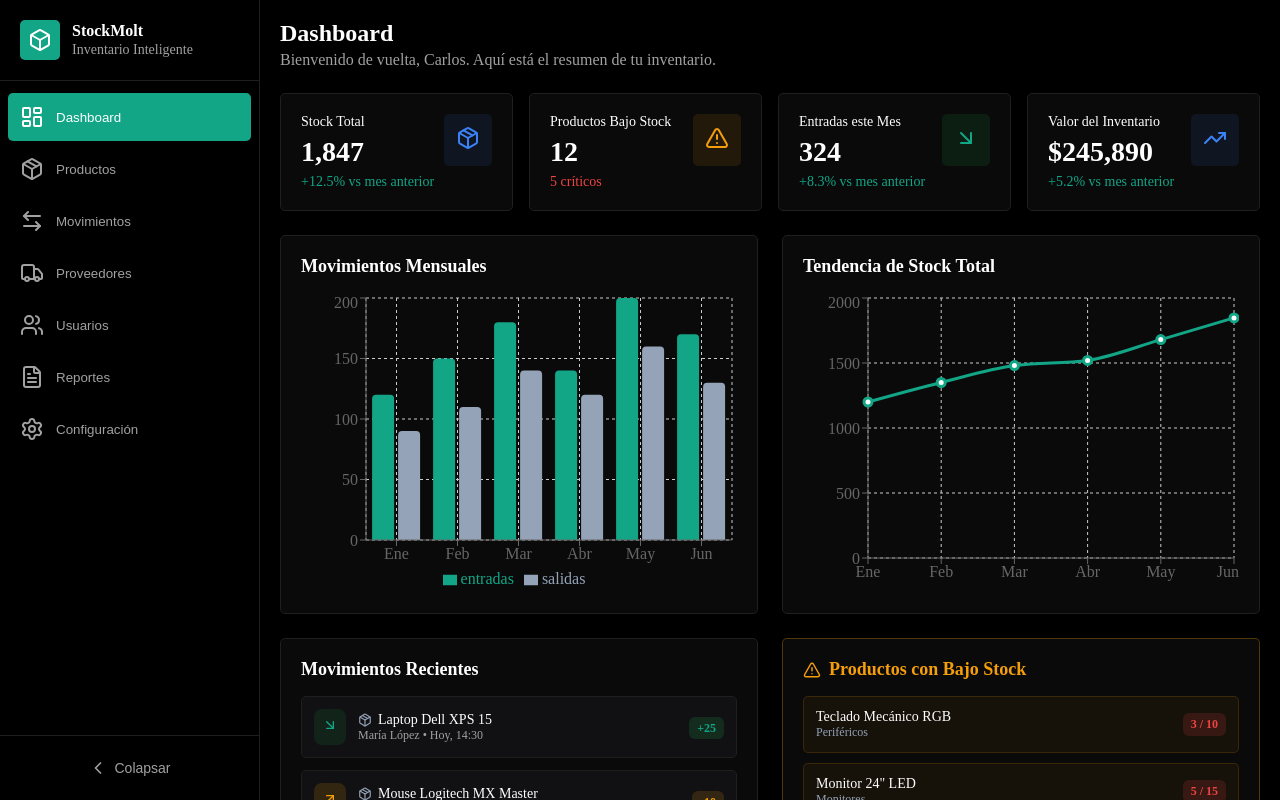
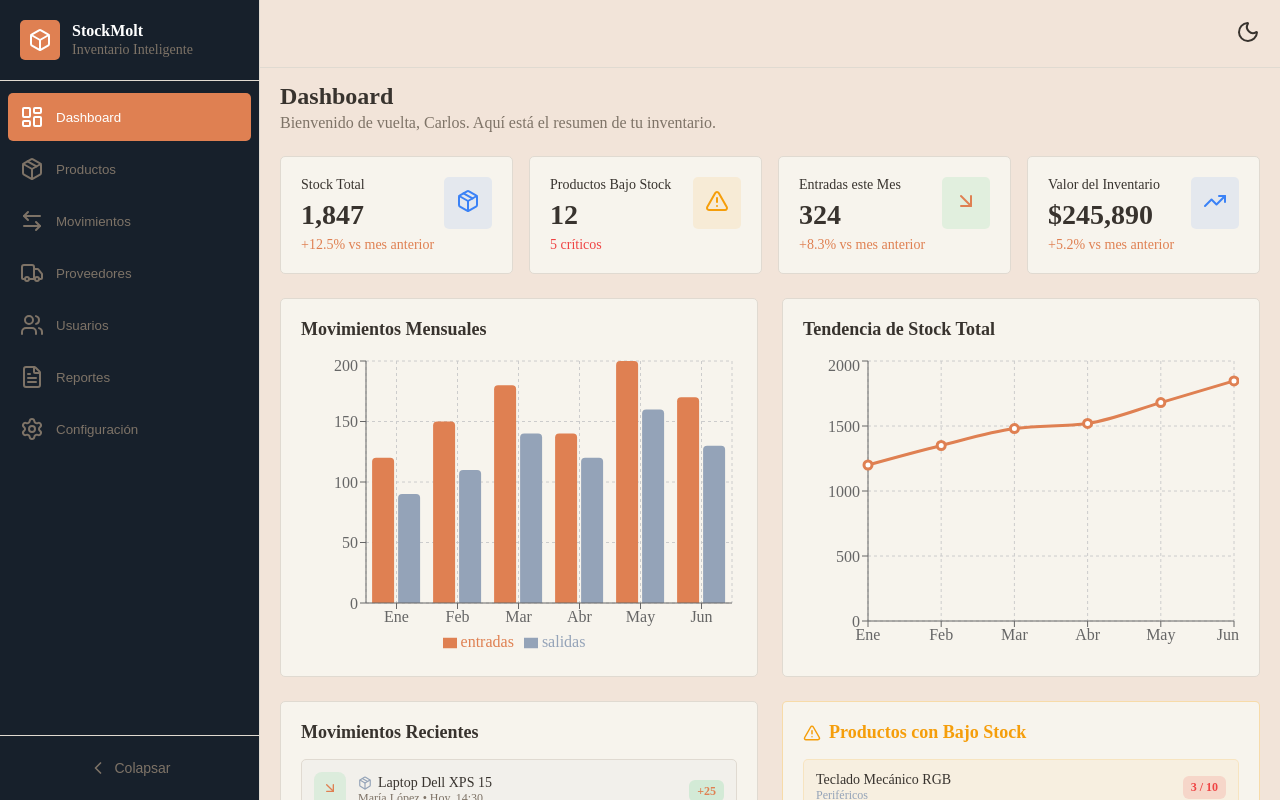
Before and after one commit to OrlandoTellez/stockmolt, a React (Vite) app in the folder dashboard/: page / in a window 1280 px wide. Shown: the top 800 px of the page. Built offline with nearby package versions, Linux system fonts and the light colour scheme.

Commit message:
feat: agregar modo claro y usando context alternar entre modo oscuro y claro

```diff
--- /dev/null
+++ b/dashboard/src/ThemeWrapper.tsx
@@ -0,0 +1,12 @@
+import { useEffect } from "react";
+import { useTheme } from "./context/ThemeContext";
+
+export const ThemeWrapper = ({ children }: { children: React.ReactNode }) => {
+  const { theme } = useTheme();
+
+  useEffect(() => {
+    document.body.setAttribute("data-theme", theme);
+  }, [theme]);
+
+  return <>{children}</>;
+};
--- /dev/null
+++ b/dashboard/src/components/common/IconTheme.module.css
@@ -0,0 +1,5 @@
+.buttonTheme {
+  border: none;
+  background-color: transparent;
+  cursor: pointer;
+}
--- /dev/null
+++ b/dashboard/src/components/common/IconTheme.tsx
@@ -0,0 +1,22 @@
+import styles from "./IconTheme.module.css";
+import { useTheme } from "@/context/ThemeContext";
+import { Moon, Sun } from "lucide-react";
+
+export const IconTheme = () => {
+  const { theme, toggleTheme } = useTheme();
+  return (
+    <>
+      <button onClick={toggleTheme} className={styles.buttonTheme}>
+        {theme === "light" ? (
+          <>
+            <Moon color="var(--font-color-title)" />
+          </>
+        ) : (
+          <>
+            <Sun color="var(--font-color-title)" />
+          </>
+        )}
+      </button>
+    </>
+  );
+};
--- a/dashboard/src/components/layout/DashboardLayout.module.css
+++ b/dashboard/src/components/layout/DashboardLayout.module.css
@@ -5,6 +5,7 @@
 
 .content {
   width: 100%;
+  padding-top: 63px;
 }
 
 .collapsed {
--- a/dashboard/src/components/layout/DashboardLayout.tsx
+++ b/dashboard/src/components/layout/DashboardLayout.tsx
@@ -1,6 +1,7 @@
 import { SideBar } from "./SideBar";
 import styles from "./DashboardLayout.module.css";
 import { useSideBarStore } from "@/store/sideBarStore";
+import { Header } from "./Header";
 
 interface DashboardLayout {
   children: React.ReactNode;
@@ -19,7 +20,10 @@ export const DashboardLayout = ({ children }: DashboardLayout) => {
         <header>
           <SideBar />
         </header>
-        <main className={styles.content}>{children}</main>
+        <main className={styles.content}>
+          <Header />
+          {children}
+        </main>
       </div>
     </>
   );
--- /dev/null
+++ b/dashboard/src/components/layout/Header.module.css
@@ -0,0 +1,10 @@
+.header {
+  position: absolute;
+  top: 0;
+  left: 0;
+  width: 100%;
+  padding: 20px;
+  border-bottom: 1px solid var(--border-color);
+  display: flex;
+  justify-content: flex-end;
+}
--- /dev/null
+++ b/dashboard/src/components/layout/Header.tsx
@@ -0,0 +1,12 @@
+import { IconTheme } from "../common/IconTheme";
+import styles from "./Header.module.css";
+
+export const Header = () => {
+  return (
+    <>
+      <header className={styles.header}>
+        <IconTheme />
+      </header>
+    </>
+  );
+};
--- a/dashboard/src/components/layout/SideBar.module.css
+++ b/dashboard/src/components/layout/SideBar.module.css
@@ -46,7 +46,7 @@
 .logoText h1 {
   font-size: 16px;
   margin: 0;
-  color: var(--font-color-title);
+  color: white;
 }
 
 .logoText p {
--- /dev/null
+++ b/dashboard/src/context/ThemeContext.tsx
@@ -0,0 +1,31 @@
+import { createContext, useContext, useState, useEffect } from "react";
+
+type ThemeContextType = {
+  theme: string;
+  toggleTheme: () => void;
+};
+
+const ThemeContext = createContext<ThemeContextType>({} as ThemeContextType);
+
+export const ThemeProvider = ({ children }: { children: React.ReactNode }) => {
+  const [theme, setTheme] = useState("light");
+
+  useEffect(() => {
+    const savedTheme = localStorage.getItem("theme") || "light";
+    setTheme(savedTheme);
+  }, []);
+
+  const toggleTheme = () => {
+    const newTheme = theme === "light" ? "dark" : "light";
+    setTheme(newTheme);
+    localStorage.setItem("theme", newTheme);
+  };
+
+  return (
+    <ThemeContext.Provider value={{ theme, toggleTheme }}>
+      {children}
+    </ThemeContext.Provider>
+  );
+};
+
+export const useTheme = () => useContext(ThemeContext);
--- a/dashboard/src/main.tsx
+++ b/dashboard/src/main.tsx
@@ -3,11 +3,17 @@ import { createRoot } from "react-dom/client";
 import { BrowserRouter } from "react-router-dom";
 import { AppRoutes } from "./routes/AppRoutes";
 import "./index.css";
+import { ThemeProvider } from "./context/ThemeContext";
+import { ThemeWrapper } from "./ThemeWrapper";
 
 createRoot(document.getElementById("root")!).render(
   <StrictMode>
     <BrowserRouter>
-      <AppRoutes />
+      <ThemeProvider>
+        <ThemeWrapper>
+          <AppRoutes />
+        </ThemeWrapper>
+      </ThemeProvider>
     </BrowserRouter>
   </StrictMode>,
 );
```
